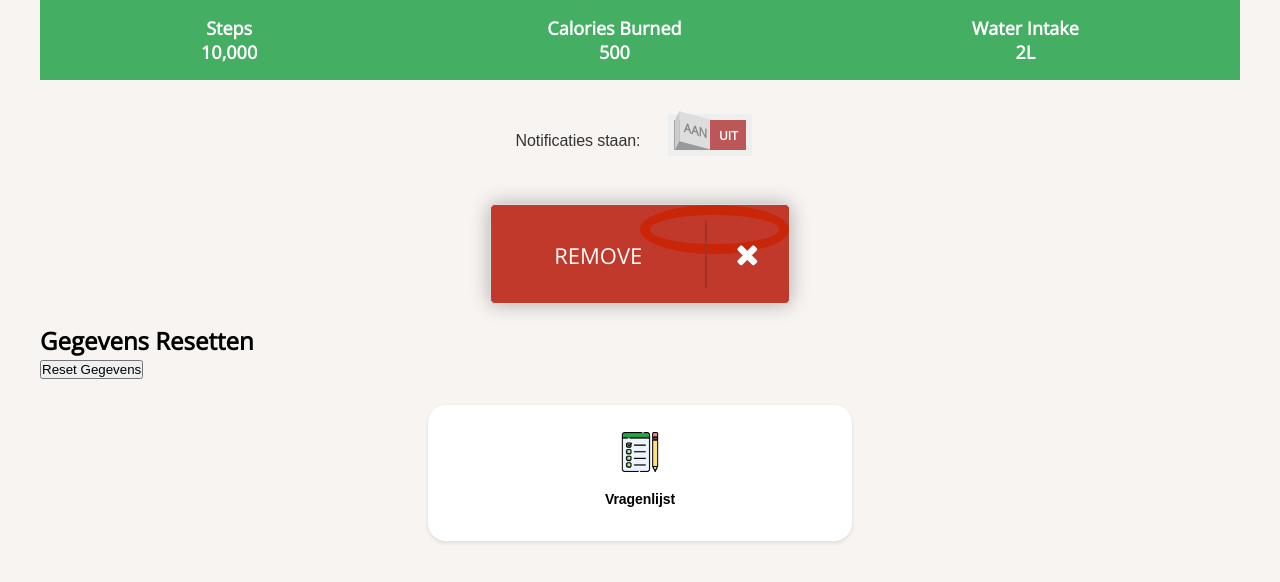
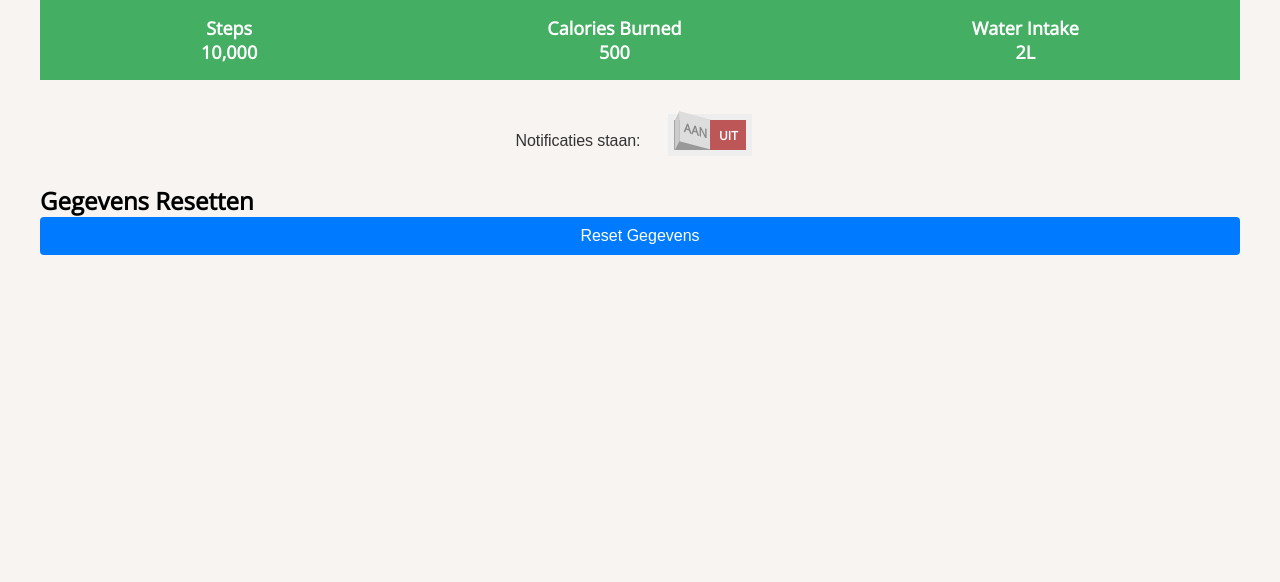
Before and after one commit to NienkeKuipers/Gezondheidsmeter, a PHP site: page /assets/pages/gebruikersinstellingen.php in a window 1280 px wide. Shown: the part 68-650 px from the top of the page. Run offline with PHP 8.4, Linux system fonts and the light colour scheme; the visitor is signed in with stand-in values (Sample User, id 1); data that the repository does not hold is empty.

Commit message:
instellingen button fix en dashboard hrefs toegekent aan de buttons en stlying aan de buttons

```diff
--- a/assets/pages/gebruikersinstellingen.php
+++ b/assets/pages/gebruikersinstellingen.php
@@ -19,7 +19,6 @@ if ($_SERVER['REQUEST_METHOD'] === 'POST' && isset($_POST['simple-toggle'])) {
     $updateStmt->execute([$newNotifPref, $userId]);
     $userNotifPref = $newNotifPref;
 }
-
 ?>
 
 <!DOCTYPE html>
@@ -56,41 +55,25 @@ if ($_SERVER['REQUEST_METHOD'] === 'POST' && isset($_POST['simple-toggle'])) {
                 <span class="switch-right">Uit</span>
             </label>
         </div>
-        <div class="button-container">
-            <a class="button" href="#" role="button">
-                <span>remove</span>
-                <div class="icon">
-                    <i class="fa fa-remove"></i>
-                    <i class="fa fa-check"></i>
-                </div>
-            </a>
-        </div>
-
 
         <h2>Gegevens Resetten</h2>
-        <form action="gebruikersinstellingen.php" method="POST" onsubmit="return confirm('Weet je zeker dat je alle gegevens wilt resetten? Deze actie kan niet ongedaan worden gemaakt.');">
+        <form action="gebruikersinstellingen.php" method="POST" onsubmit="return confirm('Weet je zeker dat je alle gegevens wilt resetten? Deze actie kan niet ongedaan worden gemaakt.');" class="delete-form">
             <input type="hidden" name="reset_data" value="1">
-            <input type="submit" value="Reset Gegevens">
+            <input type="submit" value="Reset Gegevens" class="delete-button">
         </form>
-
-
-
-        <div class="main-menu">
-            <div class="menu-item">
-                <img src="../images/check-list.png" alt="Vragenlijst">
-                <p>Vragenlijst</p>
-            </div>
-        </div>
     </div>
 
     <script>
         document.addEventListener('DOMContentLoaded', function() {
             var notifToggle = document.getElementById('notif-toggle');
 
+            if (notifToggle) {
                 notifToggle.addEventListener('change', function() {
                     var receiveNotifications = notifToggle.checked ? 1 : 0;
+                    console.log('Checkbox changed, new value: ' + receiveNotifications);
+
                     var xhr = new XMLHttpRequest();
-                xhr.open("POST", "../includes/notification.php", true); // Adjusted path
+                    xhr.open("POST", "../includes/notification.php", true);
                     xhr.setRequestHeader("Content-type", "application/x-www-form-urlencoded");
                     xhr.onreadystatechange = function() {
                         if (xhr.readyState == 4) {
@@ -115,10 +98,20 @@ if ($_SERVER['REQUEST_METHOD'] === 'POST' && isset($_POST['simple-toggle'])) {
                     };
                     xhr.send("receive_notifications=" + receiveNotifications);
                 });
-
-            // Debugging: Check if the script is running
+            } else {
+                console.error('Checkbox element not found');
+            }
             console.log("Notification script loaded. Path to notification.php: ../includes/notification.php");
         });
+
+        // document.querySelector('form.delete-form').addEventListener('submit', function(e) {
+        //     e.preventDefault();
+        //     var but = this.querySelector('input[type="submit"]').classList.toggle('sending');
+
+        //     setTimeout(function(){
+        //         document.querySelector('input[type="submit"]').classList.remove('sending');
+        //     }, 4500);
+        // });
     </script>
 </body>
 </html>
--- a/css/button.css
+++ b/css/button.css
@@ -1,96 +1,49 @@
-/* Main Styles */
-.button {
+input[type="submit"] {
+  position: relative;
   display: block;
-    background-color: #c0392b;
-    width: 300px;
-    height: 100px;
-    line-height: 100px;
-    margin: auto;
-    color: #fff;
-    position: relative;
+  width: 100%;
+  background-color: #007BFF;
+  color: white;
+  padding: 10px 20px;
+  font-size: 16px;
+  border: none;
+  border-radius: 4px;
   cursor: pointer;
-    overflow: hidden;
-    border-radius: 5px;
-    box-shadow: 0 0 20px 0 rgba(0,0,0,.3);
-    transition: all 0.25s cubic-bezier(0.310, -0.105, 0.430, 1.400);
-    text-align: center;
 }
 
-  .button span,
-  .button .icon {
-    display: block;
-    height: 100%;
+input[type="submit"]::before {
+  content: '';
   position: absolute;
-    top: 0;
+  right: 16px;
+  top: 50%;
+  margin-top: -12px;
+  width: 24px;
+  height: 24px;
+  border: 2px solid;
+  border-left-color: transparent;
+  border-right-color: transparent;
+  border-radius: 50%;
+  opacity: 0;
+  transition: opacity 0.5s;
+  animation: 0.8s linear infinite rotate;
 }
 
-  .button span {
-    width: 72%;
-    line-height: inherit;
-    font-size: 22px;
-    text-transform: uppercase;
-    left: 0;
-    transition: all 0.25s cubic-bezier(0.310, -0.105, 0.430, 1.400);
+input[type="submit"].sending {
+  pointer-events: none;
+  cursor: not-allowed;
 }
 
-  .button span:after {
-    content: '';
-    background-color: #a53125;
-    width: 2px;
-    height: 70%;
-    position: absolute;
-    top: 15%;
-    right: -1px;
+input[type="submit"].sending::before {
+  transition-delay: 0.5s;
+  transition-duration: 1s;
+  opacity: 1;
 }
 
-  .button .icon {
-    width: 28%;
-    right: 0;
-    transition: all 0.25s cubic-bezier(0.310, -0.105, 0.430, 1.400);
+@keyframes rotate {
+  0% {
+    transform: rotate(0deg);
   }
-
-  .button .icon .fa {
-    font-size: 30px;
-    vertical-align: middle;
-    transition: all 0.25s cubic-bezier(0.310, -0.105, 0.430, 1.400), height 0.25s ease;
+  100% {
+    transform: rotate(360deg);
   }
-
-  .button .icon .fa-remove {
-    height: 36px;
 }
-
-  .button .icon .fa-check {
-    display: none;
-  }
-
-  .button.success span,
-  .button:hover span {
-    left: -72%;
-    opacity: 0;
-  }
-
-  .button.success .icon,
-  .button:hover .icon {
-    width: 100%;
-  }
-
-  .button.success .icon .fa {
-    font-size: 45px;
-  }
-
-  .button.success .icon .fa-remove {
-    display: none;
-  }
-
-  .button.success .icon .fa-check {
-    display: inline-block;
-    color: green; /* Groene kleur voor het vinkje */
-  }
-
-  .button:hover .icon .fa-remove {
-    height: 46px;
-  }
-
-  .button:active {
-    opacity: 1;
-  }
--- a/css/userdashboard.css
+++ b/css/userdashboard.css
@@ -76,13 +76,68 @@ html, body {
 }
 
 .menu-item {
-  width: 37%;
-  background-color: white;
-  border-radius: 18px;
-  box-shadow: 0 2px 4px rgba(0, 0, 0, 0.1);
+  appearance: button;
+  background-color: #A9A9A9;
+  border: solid transparent;
+  border-radius: 16px;
+  border-width: 0 0 4px;
+  box-sizing: border-box;
+  color: #FFFFFF;
+  cursor: pointer;
+  display: inline-block;
+  font-family: din-round,sans-serif;
+  font-size: 15px;
+  font-weight: 700;
+  letter-spacing: .8px;
+  line-height: 20px;
   margin-bottom: 16px;
+  outline: none;
+  overflow: visible;
   padding: 27px 0px;
   text-align: center;
+  text-transform: uppercase;
+  touch-action: manipulation;
+  transform: translateZ(0);
+  transition: filter .2s;
+  user-select: none;
+  -webkit-user-select: none;
+  vertical-align: middle;
+  white-space: nowrap;
+  width: 37%;
+}
+
+.menu-item:after {
+  background-clip: padding-box;
+  background-color: #D3D3D3;
+  border: solid transparent;
+  border-radius: 16px;
+  border-width: 0 0 4px;
+  bottom: -4px;
+  content: "";
+  left: 0;
+  position: absolute;
+  right: 0;
+  top: 0;
+  z-index: -1;
+}
+
+.menu-item:main,
+.menu-item:focus {
+  user-select: auto;
+}
+
+.menu-item:hover:not(:disabled) {
+  filter: brightness(1.1);
+  -webkit-filter: brightness(1.1);
+}
+
+.menu-item:disabled {
+  cursor: auto;
+}
+
+.menu-item:active {
+  border-width: 4px 0 0;
+  background: none;
 }
 
 
```
Also changed, not shown: assets/pages/Gebruikersdashboard.php (+16 -14 lines). Lines whose indentation alone changed are shown as unchanged.
